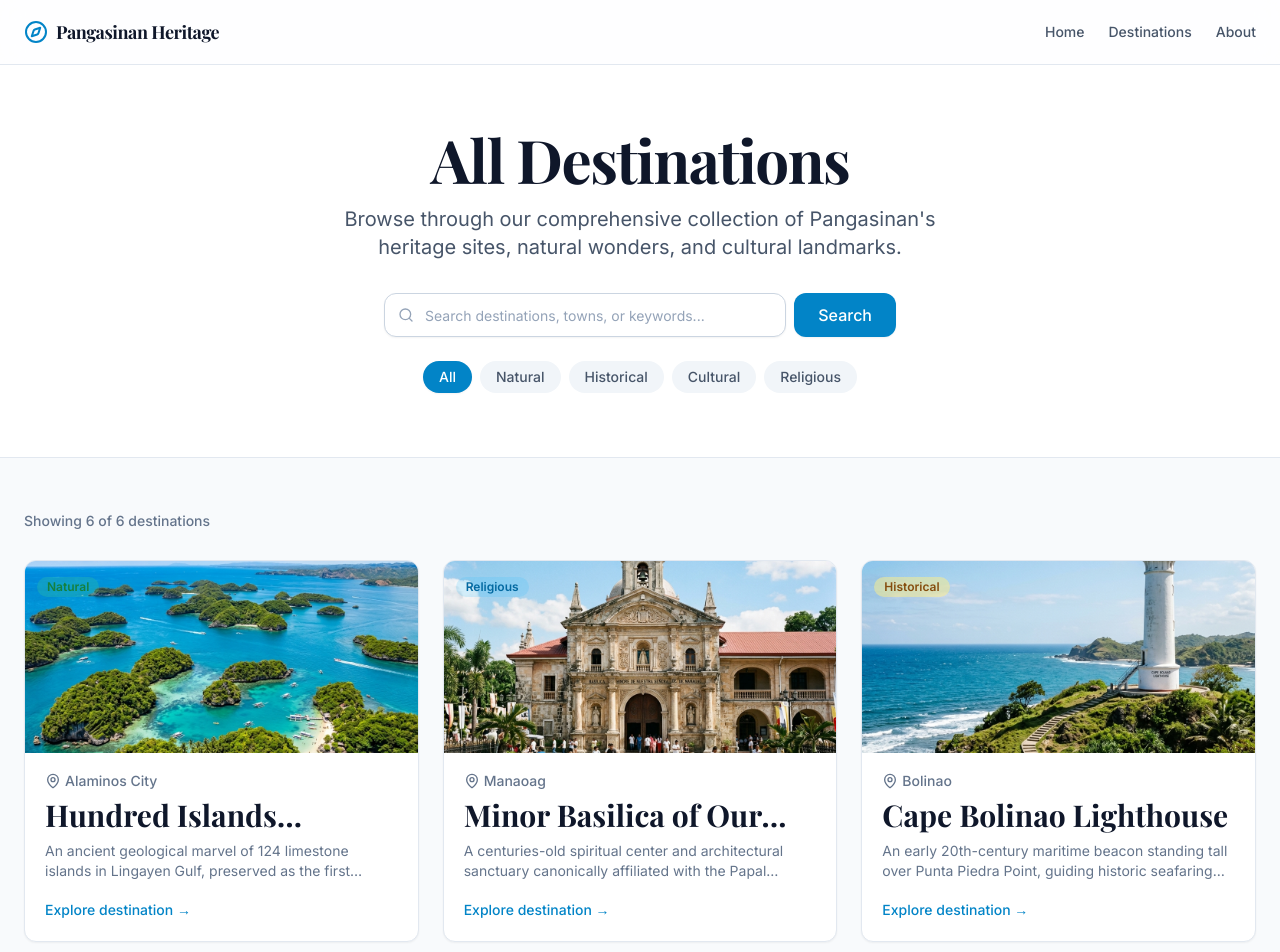
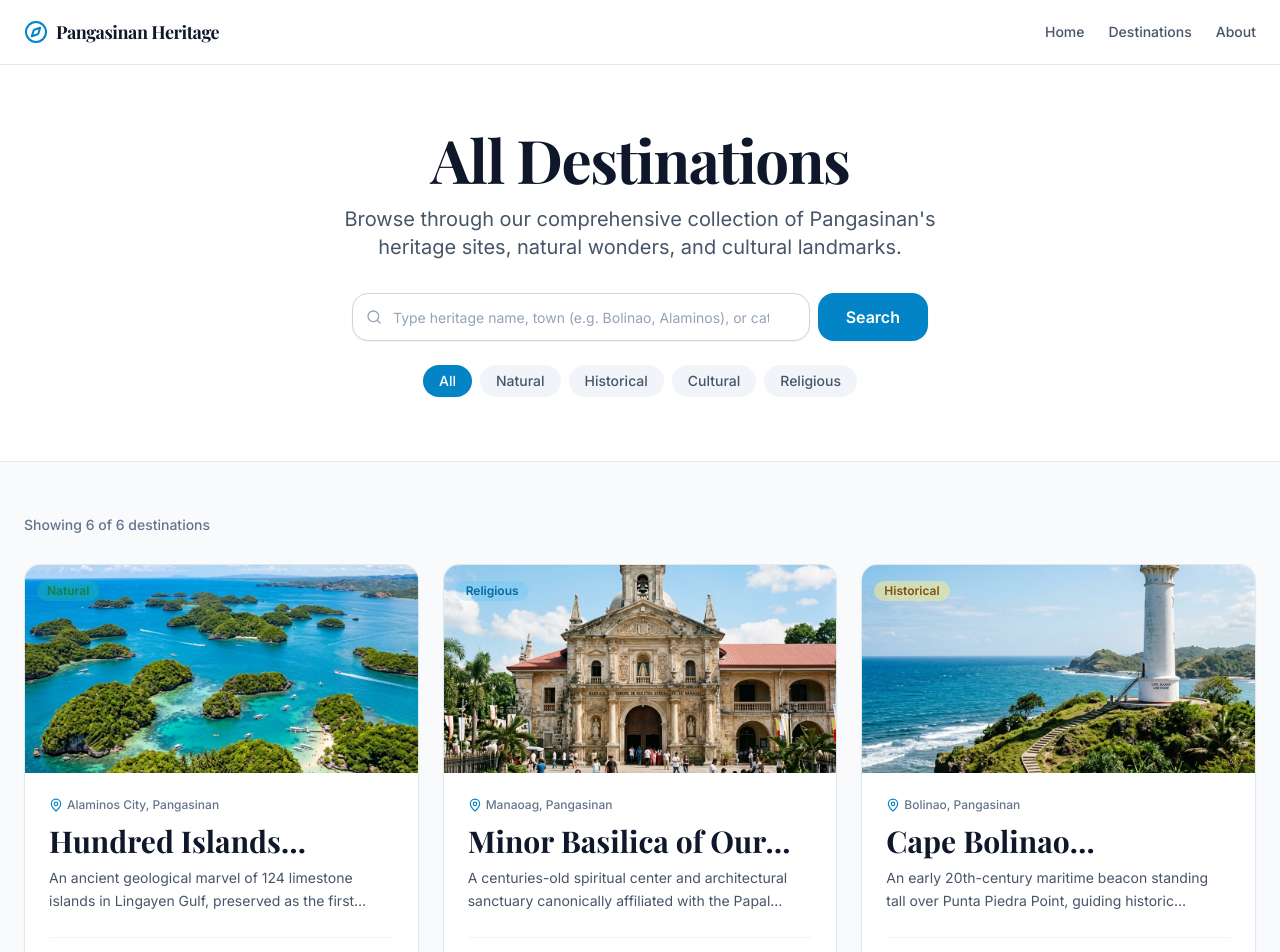
Before and after one commit to klaaayd/elective4pangasinanheritage, a Next.js app: page /destinations in a window 1280 px wide. Shown: the top 952 px of the page. Built offline with nearby package versions, Linux system fonts and the light colour scheme; a web font is replaced by a local one.

Commit message:
Fix card click overlay bug and add instant auto-suggest search dropdown

```diff
--- a/src/app/destinations/page.tsx
+++ b/src/app/destinations/page.tsx
@@ -52,8 +52,8 @@ export default function DestinationsPage() {
               Browse through our comprehensive collection of Pangasinan&apos;s heritage sites, natural wonders, and cultural landmarks.
             </Text>
 
-            {/* Search Input */}
-            <div className="flex justify-center mb-6">
+            {/* Search Input with Suggestions */}
+            <div className="flex justify-center mb-6 relative z-30">
               <SearchBar
                 value={searchQuery}
                 onChangeValue={setSearchQuery}
--- a/src/components/molecules/DestinationCard.tsx
+++ b/src/components/molecules/DestinationCard.tsx
@@ -16,43 +16,52 @@ export function DestinationCard({ destination, className, ...props }: Destinatio
   return (
     <div
       className={cn(
-        "group flex flex-col overflow-hidden rounded-xl border border-slate-200 bg-white shadow-sm transition-all hover:shadow-md",
+        "group relative flex flex-col overflow-hidden rounded-2xl border border-slate-200 bg-white shadow-sm transition-all duration-300 hover:shadow-lg hover:-translate-y-1",
         className
       )}
       {...props}
     >
-      <div className="relative h-48 w-full overflow-hidden bg-slate-100">
+      <Link href={`/destinations/${destination.id}`} className="block relative h-52 w-full overflow-hidden bg-slate-100">
         <Image
           src={destination.image}
           alt={destination.name}
           fill
-          className="object-cover transition-transform duration-300 group-hover:scale-105"
+          className="object-cover transition-transform duration-500 group-hover:scale-105"
           sizes="(max-width: 768px) 100vw, (max-width: 1200px) 50vw, 33vw"
         />
-        <div className="absolute left-3 top-3">
+        <div className="absolute left-3 top-3 z-10">
           <Badge variant={destination.category.toLowerCase() as 'natural' | 'historical' | 'cultural' | 'religious'}>
             {destination.category}
           </Badge>
         </div>
-      </div>
-      <div className="flex flex-1 flex-col p-5">
-        <div className="mb-2 flex items-center text-slate-500">
-          <MapPin className="mr-1 h-4 w-4" />
-          <Text variant="small" className="text-slate-500">{destination.location}</Text>
+      </Link>
+
+      <div className="flex flex-1 flex-col p-6">
+        <div className="mb-2.5 flex items-center text-slate-500 text-xs font-medium">
+          <MapPin className="mr-1 h-3.5 w-3.5 text-pangasinan-blue shrink-0" />
+          <span>{destination.location}, Pangasinan</span>
         </div>
-        <Heading level={3} className="mb-2 text-xl line-clamp-1 group-hover:text-pangasinan-blue transition-colors">
-          <Link href={`/destinations/${destination.id}`} className="focus:outline-none">
-            <span className="absolute inset-0" aria-hidden="true" />
+
+        <Heading level={3} className="mb-2 text-xl font-bold line-clamp-1 group-hover:text-pangasinan-blue transition-colors">
+          <Link href={`/destinations/${destination.id}`}>
             {destination.name}
           </Link>
         </Heading>
-        <Text variant="muted" className="line-clamp-2 mb-4 flex-1">
+
+        <Text variant="muted" className="line-clamp-2 mb-6 text-sm text-slate-600 flex-1 leading-relaxed">
           {destination.shortDescription}
         </Text>
-        <div className="mt-auto">
-          <span className="text-sm font-medium text-pangasinan-blue group-hover:underline">
-            Explore destination &rarr;
+
+        <div className="pt-4 border-t border-slate-100 flex items-center justify-between mt-auto">
+          <span className="text-xs font-semibold uppercase tracking-wider text-slate-400">
+            {destination.category}
           </span>
+          <Link
+            href={`/destinations/${destination.id}`}
+            className="text-sm font-semibold text-pangasinan-blue hover:text-pangasinan-blue-dark flex items-center gap-1 transition-colors"
+          >
+            Learn Heritage &rarr;
+          </Link>
         </div>
       </div>
     </div>
--- a/src/components/molecules/SearchBar.tsx
+++ b/src/components/molecules/SearchBar.tsx
@@ -1,8 +1,12 @@
 "use client"
 
 import * as React from "react"
-import { Search, X } from "lucide-react"
+import Image from "next/image"
+import Link from "next/link"
+import { Search, X, MapPin } from "lucide-react"
 import { Button } from "@/components/atoms/Button"
+import { Badge } from "@/components/atoms/Badge"
+import { destinations } from "@/data/destinations"
 import { cn } from "@/utils/cn"
 
 export interface SearchBarProps extends React.HTMLAttributes<HTMLDivElement> {
@@ -13,53 +17,86 @@ export interface SearchBarProps extends React.HTMLAttributes<HTMLDivElement> {
 
 export function SearchBar({ className, value, onChangeValue, onSearch, ...props }: SearchBarProps) {
   const [internalValue, setInternalValue] = React.useState(value || "");
+  const [isOpen, setIsOpen] = React.useState(false);
+  const containerRef = React.useRef<HTMLDivElement>(null);
 
   const currentVal = value !== undefined ? value : internalValue;
+
+  const filteredSuggestions = React.useMemo(() => {
+    const q = currentVal.trim().toLowerCase();
+    if (!q) return [];
+    return destinations.filter((d) =>
+      d.name.toLowerCase().includes(q) ||
+      d.location.toLowerCase().includes(q) ||
+      d.category.toLowerCase().includes(q) ||
+      d.highlights.some(h => h.toLowerCase().includes(q))
+    ).slice(0, 4);
+  }, [currentVal]);
+
+  React.useEffect(() => {
+    const handleClickOutside = (event: MouseEvent) => {
+      if (containerRef.current && !containerRef.current.contains(event.target as Node)) {
+        setIsOpen(false);
+      }
+    };
+    document.addEventListener("mousedown", handleClickOutside);
+    return () => document.removeEventListener("mousedown", handleClickOutside);
+  }, []);
 
   const handleChange = (e: React.ChangeEvent<HTMLInputElement>) => {
     const val = e.target.value;
     if (value === undefined) setInternalValue(val);
     if (onChangeValue) onChangeValue(val);
+    setIsOpen(true);
   };
 
   const handleClear = () => {
     if (value === undefined) setInternalValue("");
     if (onChangeValue) onChangeValue("");
     if (onSearch) onSearch("");
+    setIsOpen(false);
   };
 
   const handleKeyDown = (e: React.KeyboardEvent<HTMLInputElement>) => {
     if (e.key === 'Enter') {
       e.preventDefault();
+      setIsOpen(false);
       if (onSearch) onSearch(currentVal);
+    }
+    if (e.key === 'Escape') {
+      setIsOpen(false);
     }
   };
 
   const handleSearchClick = () => {
+    setIsOpen(false);
     if (onSearch) onSearch(currentVal);
   };
 
   return (
     <div
-      className={cn("flex w-full max-w-lg items-center space-x-2", className)}
+      ref={containerRef}
+      className={cn("relative w-full max-w-xl", className)}
       role="search"
       {...props}
     >
+      <div className="flex w-full items-center space-x-2">
         <div className="relative flex-1">
           <Search className="absolute left-3.5 top-1/2 -translate-y-1/2 h-4 w-4 text-slate-400 pointer-events-none" />
           <input
             type="text"
             value={currentVal}
             onChange={handleChange}
+            onFocus={() => { if (currentVal.trim()) setIsOpen(true); }}
             onKeyDown={handleKeyDown}
-          placeholder="Search destinations, towns, or keywords..."
-          className="flex h-11 w-full rounded-xl border border-slate-300 bg-white px-4 py-2 pl-10 pr-9 text-sm placeholder:text-slate-400 focus:outline-none focus:ring-2 focus:ring-pangasinan-blue focus:border-transparent transition-all shadow-sm"
+            placeholder="Type heritage name, town (e.g. Bolinao, Alaminos), or category..."
+            className="flex h-12 w-full rounded-2xl border border-slate-300 bg-white px-4 py-2 pl-10 pr-10 text-sm placeholder:text-slate-400 focus:outline-none focus:ring-2 focus:ring-pangasinan-blue focus:border-transparent transition-all shadow-sm"
           />
           {currentVal && (
             <button
               type="button"
               onClick={handleClear}
-            className="absolute right-3 top-1/2 -translate-y-1/2 text-slate-400 hover:text-slate-600 transition-colors"
+              className="absolute right-3.5 top-1/2 -translate-y-1/2 text-slate-400 hover:text-slate-600 p-1 transition-colors"
               aria-label="Clear search"
             >
               <X className="h-4 w-4" />
@@ -69,10 +106,58 @@ export function SearchBar({ className, value, onChangeValue, onSearch, ...props
         <Button
           type="button"
           onClick={handleSearchClick}
-        className="h-11 px-6 rounded-xl shadow-sm"
+          className="h-12 px-7 rounded-2xl shadow-sm font-semibold"
         >
           Search
         </Button>
       </div>
+
+      {/* Auto-suggest dropdown with direct heritage cards */}
+      {isOpen && filteredSuggestions.length > 0 && (
+        <div className="absolute left-0 right-0 top-full mt-2 bg-white rounded-2xl border border-slate-200 shadow-xl overflow-hidden z-50 text-left divide-y divide-slate-100">
+          <div className="px-4 py-2 text-xs font-semibold uppercase tracking-wider text-slate-400 bg-slate-50">
+            Matching Heritage Sites ({filteredSuggestions.length})
+          </div>
+          {filteredSuggestions.map((dest) => (
+            <Link
+              key={dest.id}
+              href={`/destinations/${dest.id}`}
+              onClick={() => setIsOpen(false)}
+              className="flex items-center p-3 hover:bg-slate-50 transition-colors group"
+            >
+              <div className="relative w-12 h-12 rounded-xl overflow-hidden shrink-0 mr-3 border border-slate-200">
+                <Image
+                  src={dest.image}
+                  alt={dest.name}
+                  fill
+                  className="object-cover group-hover:scale-105 transition-transform"
+                />
+              </div>
+              <div className="flex-1 min-w-0 mr-3">
+                <h4 className="text-sm font-bold text-slate-900 truncate group-hover:text-pangasinan-blue transition-colors">
+                  {dest.name}
+                </h4>
+                <div className="flex items-center text-xs text-slate-500 mt-0.5">
+                  <MapPin className="h-3 w-3 mr-1 text-pangasinan-blue shrink-0" />
+                  <span className="truncate">{dest.location}, Pangasinan</span>
+                </div>
+              </div>
+              <Badge variant={dest.category.toLowerCase() as 'natural' | 'historical' | 'cultural' | 'religious'} className="shrink-0 text-[10px] py-0.5 px-2">
+                {dest.category}
+              </Badge>
+            </Link>
+          ))}
+          <div className="p-2.5 bg-slate-50 text-center">
+            <button
+              type="button"
+              onClick={handleSearchClick}
+              className="text-xs font-semibold text-pangasinan-blue hover:underline"
+            >
+              Filter grid for &ldquo;{currentVal}&rdquo; &rarr;
+            </button>
+          </div>
+        </div>
+      )}
+    </div>
   )
 }
```
Lines whose indentation alone changed are shown as unchanged.
